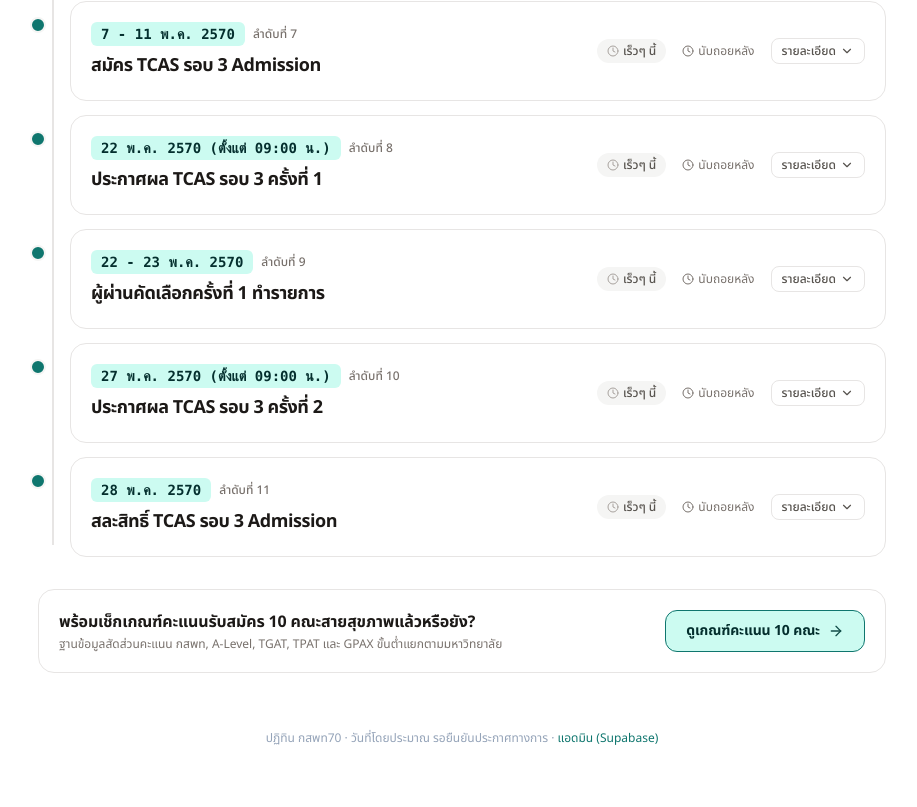
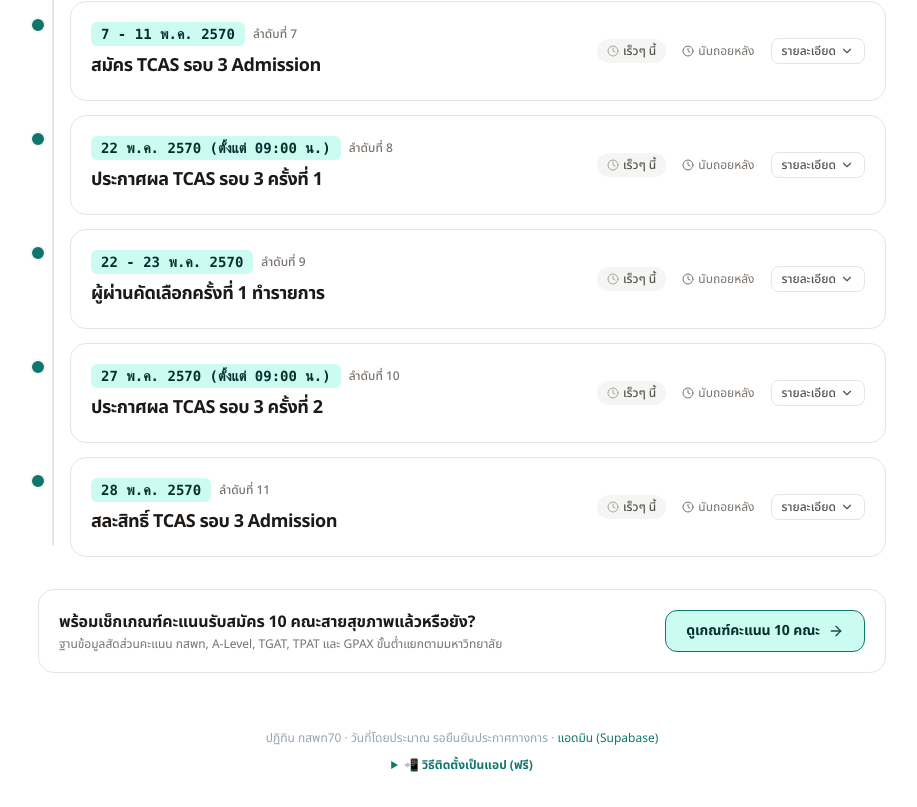
Before and after one commit to whuttkarun-jpg/potter, a Next.js app: page / in a window 1280 px wide. Shown: the part 1447-2254 px from the top of the page, without its empty margins (178-1095 px from the left). Before the commit the page ends 2227 px from the top, so only its background shows below. Built offline with nearby package versions, Linux system fonts and the light colour scheme; no server answers; the database is empty; a web font is replaced by a local one.

Commit message:
feat: in-app install guide (details block in footer)

```diff
--- a/app/layout.tsx
+++ b/app/layout.tsx
@@ -67,6 +67,18 @@
           <a href="/admin" style={{ color: "#0f766e" }}>
             แอดมิน (Supabase)
           </a>
+          <details style={{ marginTop: 8, fontSize: 12 }}>
+            <summary style={{ cursor: "pointer", color: "#0f766e", fontWeight: 700 }}>
+              📲 วิธีติดตั้งเป็นแอป (ฟรี)
+            </summary>
+            <div style={{ marginTop: 6, lineHeight: 1.9 }}>
+              <b>Android (Chrome):</b> กดปุ่ม ⬇️ ติดตั้งแอป มุมขวาล่าง หรือเมนู ⋮ → ติดตั้งแอป
+              <br />
+              <b>iPhone (Safari):</b> กด Share → Add to Home Screen
+              <br />
+              <b>PC (Chrome/Edge):</b> กดไอคอนติดตั้ง ⤓ ใน address bar
+            </div>
+          </details>
         </footer>
       </body>
     </html>
```
